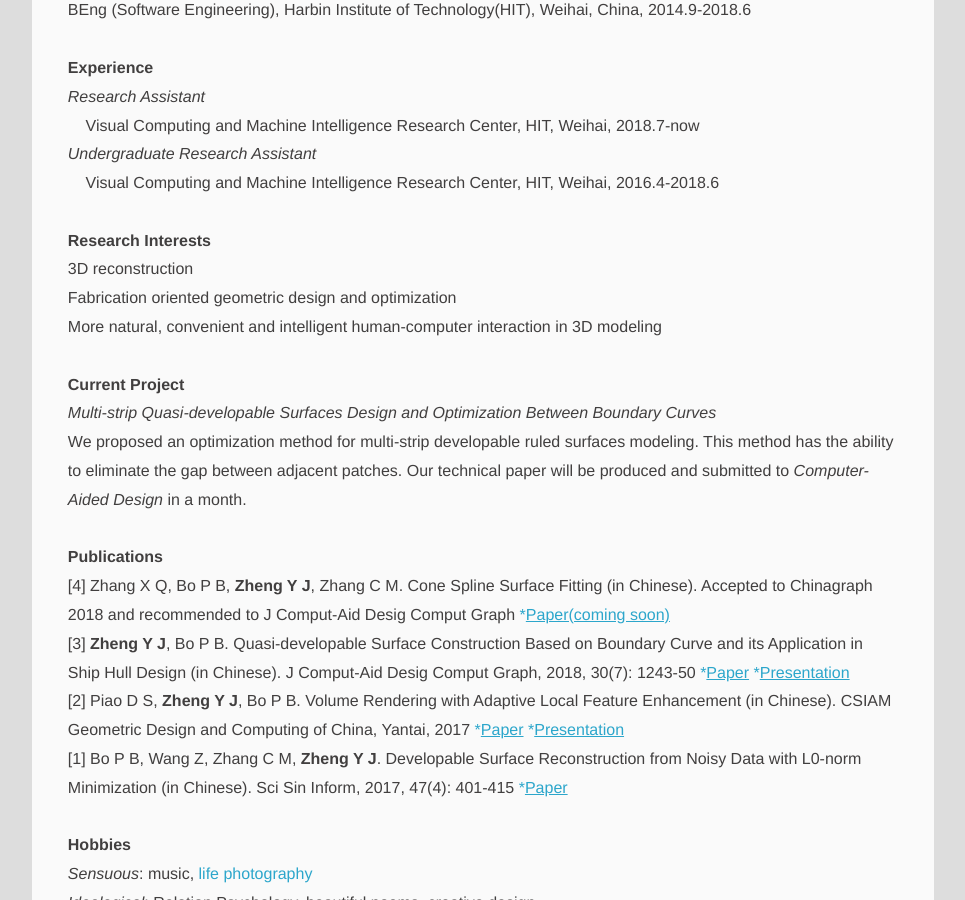
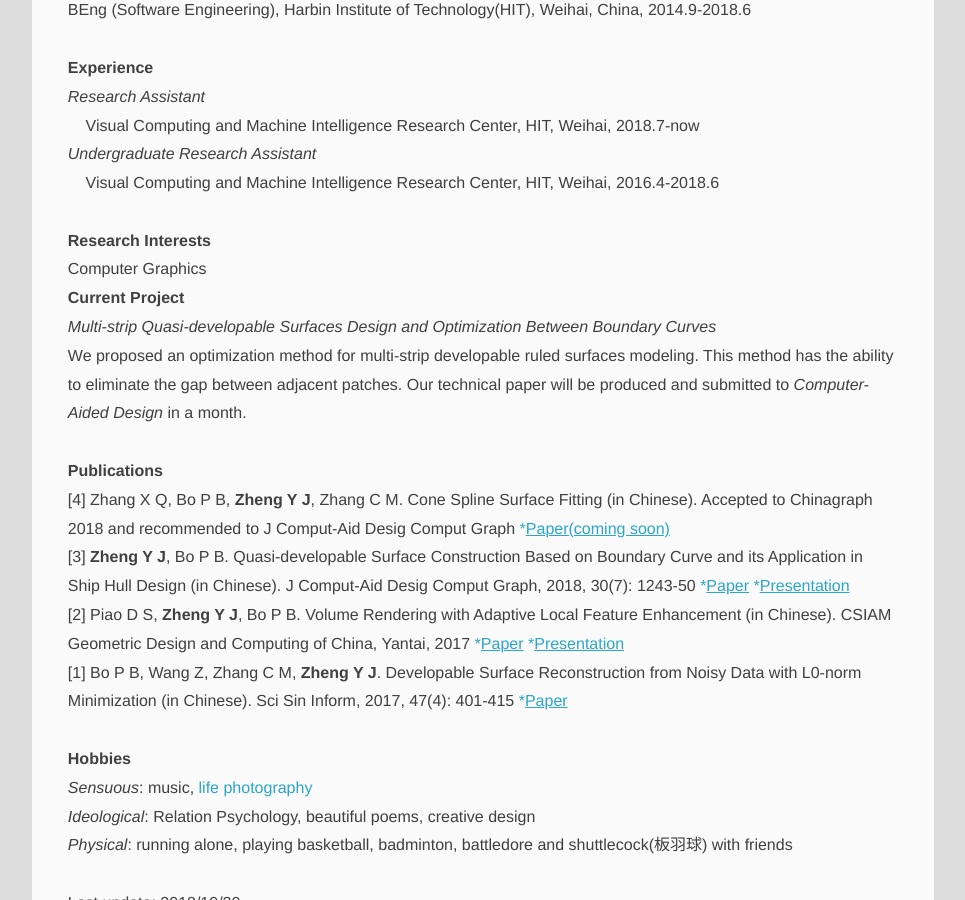
Before and after one commit to PAULYZHENG/paulyzheng.github.io, a Jekyll site: the page built from about/index.html, in a window 1280 px wide and 900 px high, scrolled down 541 px. Shown: the whole window, without its empty margins (127-1092 px from the left). Built offline with Jekyll 4.4.1, drawn with Linux system fonts in a browser that asks for light colours; comment, search, counter and statistics services are not loaded.

Commit message:
Update index.html

```diff
--- a/about/index.html
+++ b/about/index.html
@@ -29,9 +29,7 @@ BEng (Software Engineering), Harbin Institute of Technology(HIT), Weihai, China,
 
 <B>Research Interests</B>
 <br/>
-3D reconstruction<br/>
-Fabrication oriented geometric design and optimization<br/>
-More natural, convenient and intelligent human-computer interaction in 3D modeling<br/>
+Computer Graphics
 <br/>
 
 <B>Current Project</B>
```
